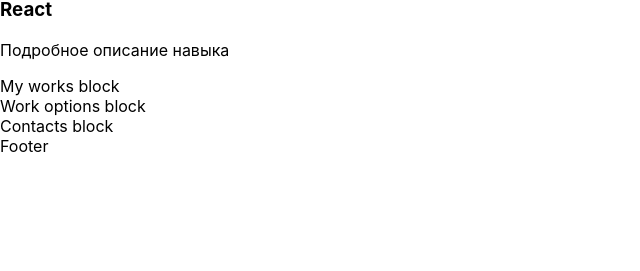
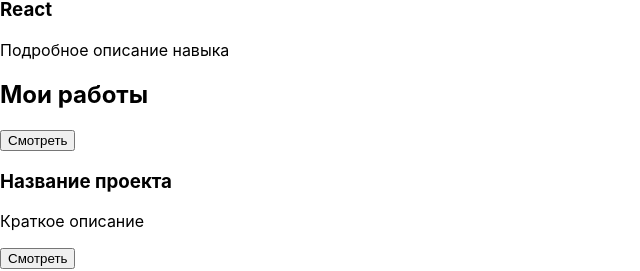
Before and after one commit to makhnev-a/react-portfolio, a React (Create React App) app: page / in a window 1280 px wide. Shown: the part 530-801 px from the top of the page, without its empty margins (0-640 px from the left). Built offline with nearby package versions, Linux system fonts and the light colour scheme.

Commit message:
works fix

```diff
--- a/src/components/MyWorks/MyWorks.jsx
+++ b/src/components/MyWorks/MyWorks.jsx
@@ -1,11 +1,18 @@
 import React from "react";
 import styles from './MyWorks.module.css';
+import Work from "./Work/Work";
 
 const MyWorks = () => {
     return (
-        <div>
-            My works block
-        </div>
+        <section className={styles.works}>
+            <div className={styles.worksBlock}>
+                <h2>Мои работы</h2>
+                <div className={styles.worksList}>
+                    <Work/>
+                    <Work/>
+                </div>
+            </div>
+        </section>
     );
 };
 
--- a/src/components/MyWorks/MyWorks.module.css
+++ b/src/components/MyWorks/MyWorks.module.css
@@ -0,0 +1,11 @@
+.works {
+
+}
+
+.worksBlock {
+
+}
+
+.worksList {
+
+}
--- /dev/null
+++ b/src/components/MyWorks/Work/Work.jsx
@@ -0,0 +1,18 @@
+import React from "react";
+import styles from './Work.module.css';
+
+const Work = () => {
+    return (
+        <article className={styles.worksItem}>
+            <div className={styles.worksHeader}>
+                <button className={styles.worksBtn}>Смотреть</button>
+            </div>
+            <div className={styles.worksFooter}>
+                <h3>Название проекта</h3>
+                <p>Краткое описание</p>
+            </div>
+        </article>
+    );
+};
+
+export default Work;
--- /dev/null
+++ b/src/components/MyWorks/Work/Work.module.css
@@ -0,0 +1,15 @@
+.worksItem {
+
+}
+
+.worksHeader {
+
+}
+
+.worksBtn {
+
+}
+
+.worksFooter {
+
+}
```
